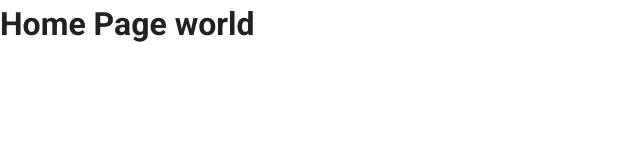
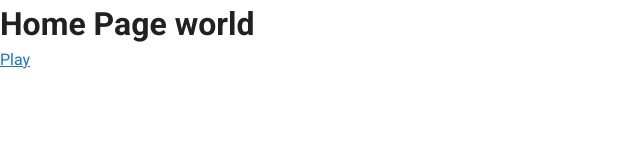
Before and after one commit to RuurdBijlsma/mind-client, a Vue app: page / in a window 1280 px wide. Shown: the top 160 px of the page, without its empty margins (0-640 px from the left). Built offline with nearby package versions, Linux system fonts and the light colour scheme.

Commit message:
Add link on homepage to /play page

```diff
--- a/src/views/Home.vue
+++ b/src/views/Home.vue
@@ -1,6 +1,7 @@
 <template>
     <div class="home">
         <h1>Home Page {{hello}}</h1>
+        <router-link to="play">Play</router-link>
     </div>
 </template>
 
@@ -8,8 +9,8 @@
 
     export default {
         name: 'Home',
-        data(){
-            return{
+        data() {
+            return {
                 hello: 'world',
             }
         },
```
